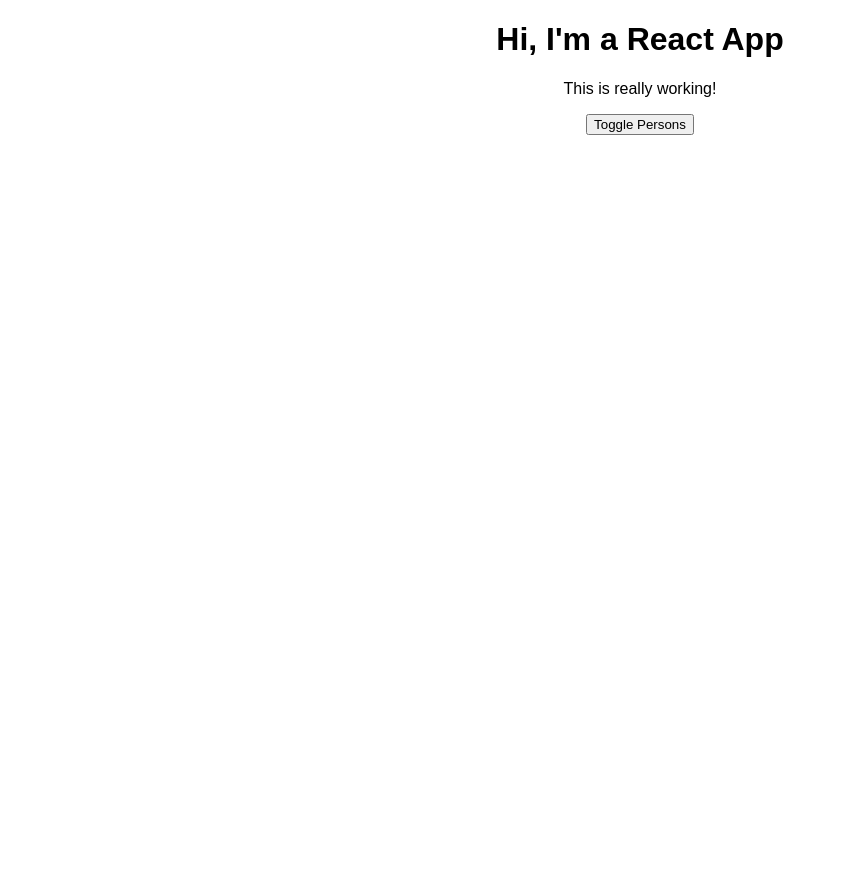
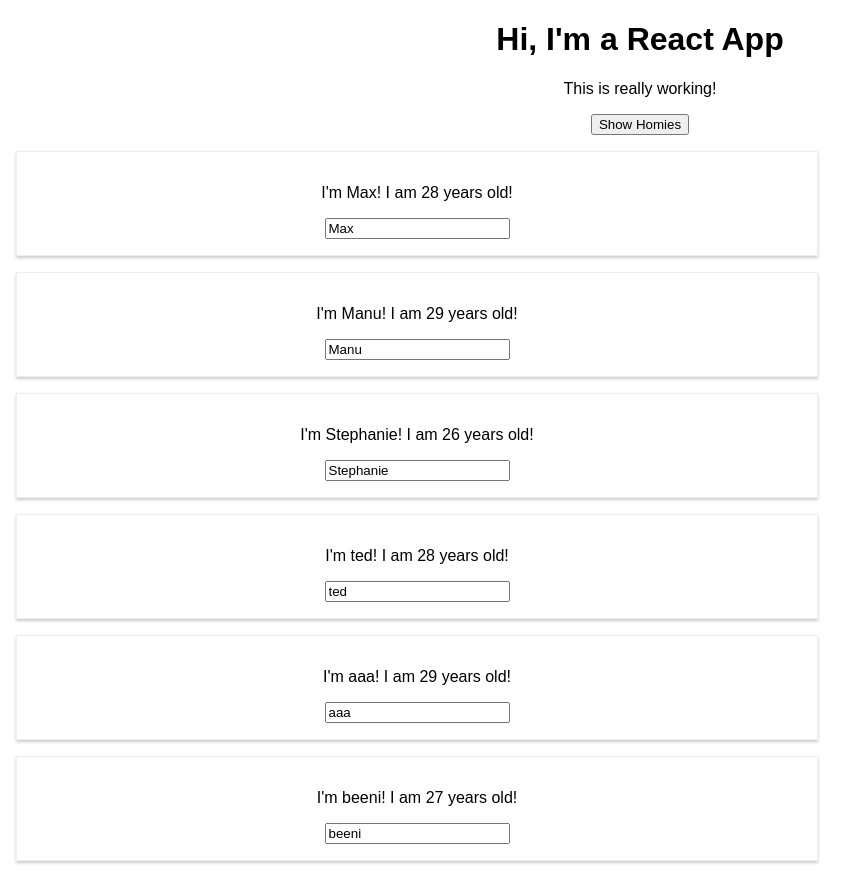
Before and after one commit to sethlewandowski/reactTheCompleteGuideUdemy, a React (Create React App) app in the folder Section3/react-complete-guide/: page / in a window 1280 px wide. Shown: the whole page, without its empty margins (0-867 px from the left). Before the commit the page ends 800 px from the top, so only its background shows below. Built offline with nearby package versions, Linux system fonts and the light colour scheme.

Commit message:
state not mutated

```diff
--- a/Section3/react-complete-guide/src/App.js
+++ b/Section3/react-complete-guide/src/App.js
@@ -8,31 +8,11 @@
       { name: "Max", age: 28 },
       { name: "Manu", age: 29 },
       { name: "Stephanie", age: 26 },
+      { name: "ted", age: 28 },
+      { name: "aaa", age: 29 },
+      { name: "beeni", age: 27 },
     ],
-    otherState: "some other value",
-    showPersons: false,
-  }
-
-  switchNameHandler = (newName) => {
-    // console.log('Was clicked!');
-    // DON'T DO THIS: this.state.persons[0].name = 'Maximilian';
-    this.setState({
-      persons: [
-        { name: newName, age: 28 },
-        { name: "Manu", age: 29 },
-        { name: "Stephanie", age: 27 },
-      ],
-    })
-  }
-
-  nameChangedHandler = (event) => {
-    this.setState({
-      persons: [
-        { name: "Max", age: 28 },
-        { name: event.target.value, age: 29 },
-        { name: "Stephanie", age: 26 },
-      ],
-    })
+    showPersons: true,
   }
 
   togglePersonHandler = () => {
@@ -40,30 +20,27 @@
     this.setState({ showPersons: !doesShow })
   }
 
+  deletePersonHandler = (personIndex) => {
+    const persons = [...this.state.persons] // copies array
+    persons.splice(personIndex, 1)
+    this.setState({ persons: persons })
+  }
+
   render() {
     return (
       <div className='App'>
         <h1>Hi, I'm a React App</h1>
         <p>This is really working!</p>
-        <button onClick={this.togglePersonHandler}>Toggle Persons</button>
+        <button onClick={this.togglePersonHandler}>Show Homies</button>
         {this.state.showPersons && (
           <div>
-            <Person
-              name={this.state.persons[0].name}
-              age={this.state.persons[0].age}
-            />
-            <Person
-              name={this.state.persons[1].name}
-              age={this.state.persons[1].age}
-              click={this.switchNameHandler.bind(this, "Max!")}
-              changed={this.nameChangedHandler}
-            >
-              My Hobbies: Racing
-            </Person>
-            <Person
-              name={this.state.persons[2].name}
-              age={this.state.persons[2].age}
-            />
+            {this.state.persons.map((person, index) => (
+              <Person
+                click={() => this.deletePersonHandler(index)}
+                name={person.name}
+                age={person.age}
+              />
+            ))}
           </div>
         )}
       </div>
```
